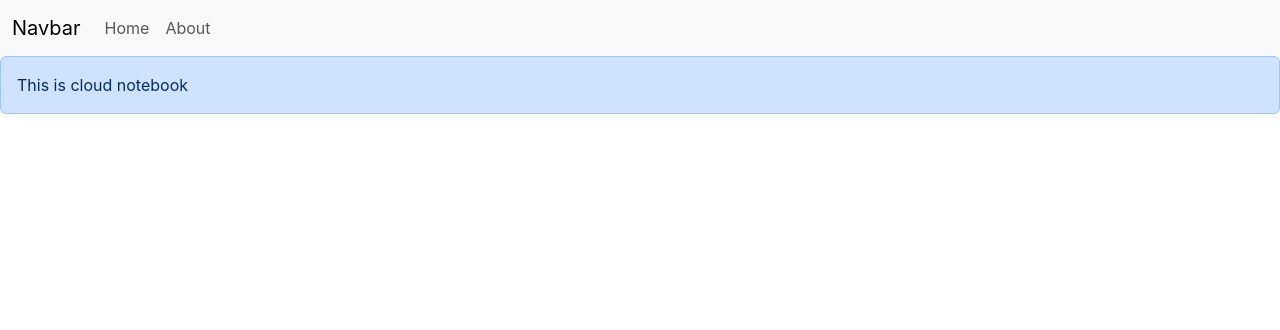
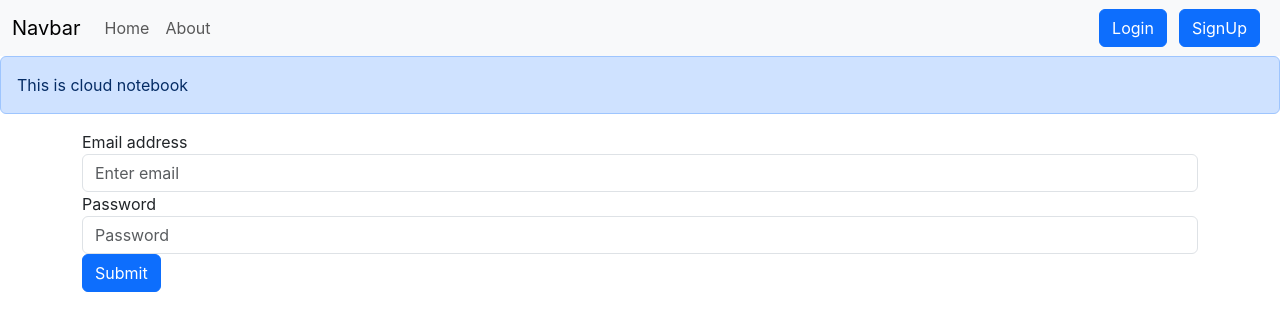
Before and after one commit to Rudragupta-1/iNOTEBOOK, a React (Create React App) app: page /login in a window 1280 px wide. Shown: the top 330 px of the page. Built offline with nearby package versions, Linux system fonts and the light colour scheme.

Commit message:
Added Login functionality
Login API hooked in this react app , minor issues are reamained to be fixed later.

```diff
--- a/src/App.js
+++ b/src/App.js
@@ -1,10 +1,12 @@
 import React from "react";
 import { BrowserRouter as Router, Routes, Route } from "react-router-dom";
+import Login from "./components/Login";
 import Navbar from "./components/Navbar";
 import About from "./components/About";
 import Home from "./components/Home";
 import NoteState from "./context/notes/NoteState";
 import Alert from "./components/Alert";
+import Signup from "./components/Signup";
 
 function App() {
   return (
@@ -16,6 +18,8 @@ function App() {
           <Routes>
             <Route exact path="/" element={<Home />} />
             <Route exact path="/about" element={<About />} />
+            <Route exact path="/login" element={<Login />} />
+            <Route exact path="/signup" element={<Signup />} />
           </Routes>
         </div>
       </Router>
--- /dev/null
+++ b/src/components/Login.js
@@ -0,0 +1,68 @@
+import React, { useState } from 'react';
+import {useNavigate} from 'react-router-dom'
+const Login = () => {
+    const host = "http://localhost:5000";
+    const [credentials, setCredentials] = useState({ email: "", password: "" });
+        let navigate=useNavigate();
+
+    const handleSubmit = async (e) => {
+        e.preventDefault();
+        const response = await fetch(`${host}/api/auth/login`, {
+            method: "POST",
+            headers: {
+                "Content-Type": "application/json",
+            },
+            body: JSON.stringify({ email: credentials.email, password: credentials.password })
+        });
+        const json = await response.json();
+        console.log(json);
+        if(json.success){
+            //Save auth-token to the local storage
+            localStorage.setItem('token',json.authtoken);
+            //For Re-directing
+           navigate('/');
+        }
+        else{
+            alert("Invalid Credentials")
+        }
+    };
+
+    const onChange = (e) => {
+        setCredentials({ ...credentials, [e.target.name]: e.target.value });
+    };
+
+    return (
+        <div>
+            <form onSubmit={handleSubmit}>
+                <div className="form-group">
+                    <label htmlFor="email">Email address</label>
+                    <input
+                        type="email"
+                        className="form-control"
+                        value={credentials.email}
+                        onChange={onChange}
+                        id="email"
+                        name="email"
+                        aria-describedby="emailHelp"
+                        placeholder="Enter email"
+                    />
+                </div>
+                <div className="form-group">
+                    <label htmlFor="password">Password</label>
+                    <input
+                        type="password"
+                        className="form-control"
+                        value={credentials.password}
+                        onChange={onChange}
+                        id="password"
+                        name="password"
+                        placeholder="Password"
+                    />
+                </div>
+                <button type="submit" className="btn btn-primary">Submit</button>
+            </form>
+        </div>
+    );
+};
+
+export default Login;
--- a/src/components/Navbar.js
+++ b/src/components/Navbar.js
@@ -46,6 +46,10 @@ const Navbar = () => {
               </Link>
             </li>
           </ul>
+            <form className="d=flex">
+              <Link to="/login "className="btn btn-primary mx-1">Login</Link>
+              <Link to="signup" className="btn btn-primary mx-2">SignUp</Link>
+            </form>
         </div>
       </div>
     </nav>
--- a/src/components/Notes.js
+++ b/src/components/Notes.js
@@ -25,7 +25,6 @@ const Notes = () => {
   };
 
   const handleClick = (e) => {
-    console.log(`updating the note ${note}`);
     e.preventDefault();
     // eslint-disable-next-line
     editNote(note.id,note.title,note.description,note.tag)
--- /dev/null
+++ b/src/components/Signup.js
@@ -0,0 +1,9 @@
+import React from 'react'
+
+const Signup = () => {
+  return (
+    <div>This is signup page</div>
+  )
+}
+
+export default Signup
--- a/src/context/notes/NoteState.js
+++ b/src/context/notes/NoteState.js
@@ -15,7 +15,6 @@ const NoteState = (props) => {
       },
     });
     const json=await  response.json();
-
     setNotes(json);
   }
 
@@ -43,8 +42,7 @@ const NoteState = (props) => {
           "eyJhbGciOiJIUzI1NiIsInR5cCI6IkpXVCJ9.eyJ1c2VyIjp7ImlkIjoiNjY2YzdiOGNlNmFlNjk4NjI2MTE0ZDg1In0sImlhdCI6MTcxODQ2MjEzOH0.4cg1oPX--iUu31b5d7S-xiGgiP2ThfSw1M8nngcV2cc",
       },
     });
-    const json=response.json();
-    console.log(json);
+    const json=await response.json();
     const newNotes = notes.filter((note) => {
       return note._id !== id;
     });
```
Also changed, not shown: 1 other file (tests, documents, lock files or other folders).
